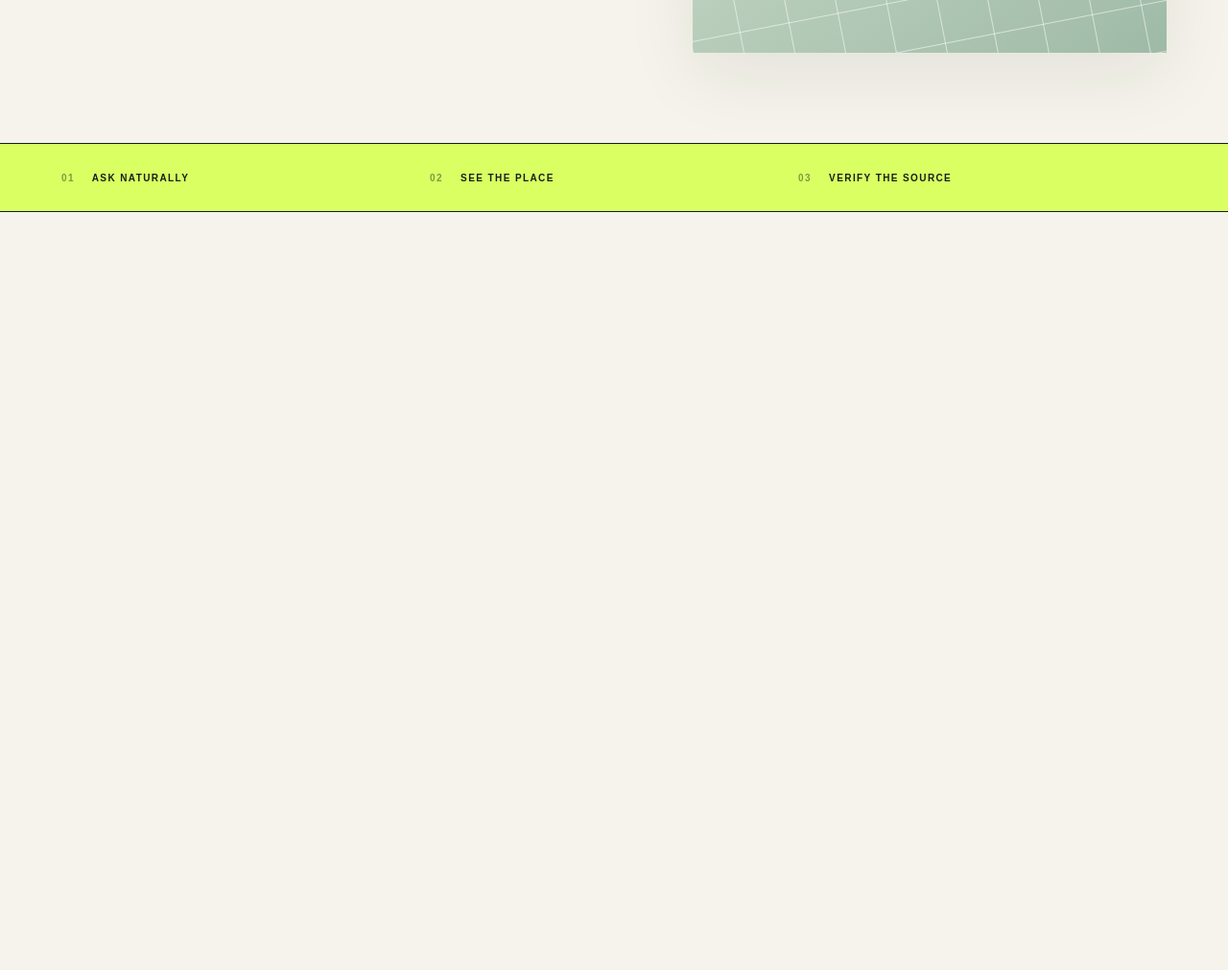
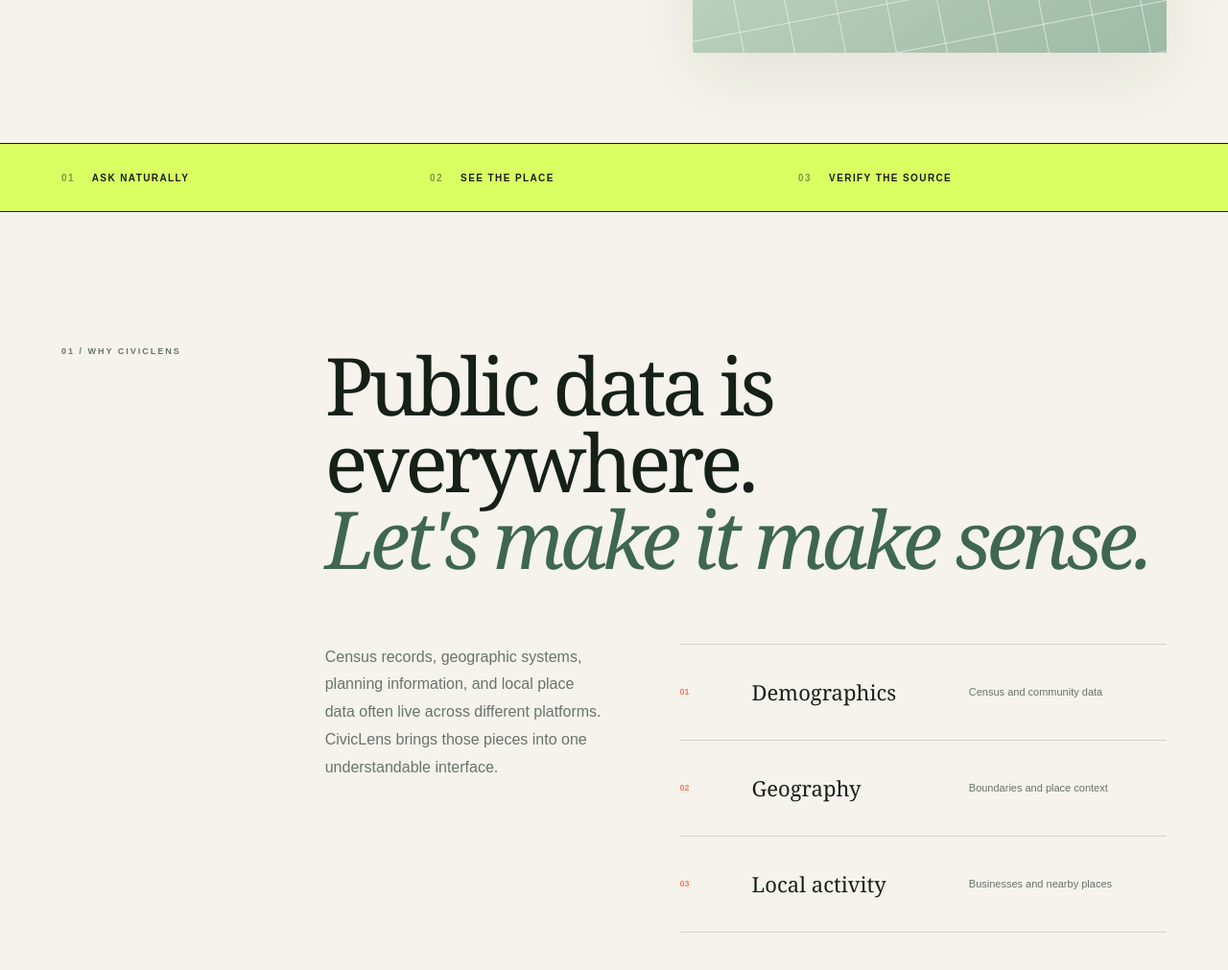
Before and after one commit to fanggs/silver-spring-intelligence, a plain HTML site: page page/index.html in a window 1280 px wide. Shown: the part 651-1662 px from the top of the page at 96% size. Before the commit the page ends 872 px from the top, so only its background shows below. Drawn offline with Linux system fonts and the light colour scheme.

Commit message:
extra descriptions added towards the end,

```diff
--- a/page/index.html
+++ b/page/index.html
@@ -212,6 +212,111 @@
 
         </section>
 
+
+        <section
+            class="mission-section"
+            id="about"
+        >
+
+            <div class="mission-label">
+
+                <p>
+                    01 / WHY CIVICLENS
+                </p>
+
+            </div>
+
+
+            <div class="mission-main">
+
+                <h2>
+
+                    Public data
+                    is everywhere.
+
+                    <em>
+                        Let's make it
+                        make sense.
+                    </em>
+
+                </h2>
+
+
+                <div class="mission-bottom">
+
+                    <p class="mission-description">
+
+                        Census records, geographic systems,
+                        planning information, and local place
+                        data often live across different
+                        platforms.
+
+                        CivicLens brings those pieces into one
+                        understandable interface.
+
+                    </p>
+
+
+                    <div class="source-stack">
+
+                        <div class="source-card">
+
+                            <span>
+                                01
+                            </span>
+
+                            <strong>
+                                Demographics
+                            </strong>
+
+                            <p>
+                                Census and community data
+                            </p>
+
+                        </div>
+
+
+                        <div class="source-card">
+
+                            <span>
+                                02
+                            </span>
+
+                            <strong>
+                                Geography
+                            </strong>
+
+                            <p>
+                                Boundaries and place context
+                            </p>
+
+                        </div>
+
+
+                        <div class="source-card">
+
+                            <span>
+                                03
+                            </span>
+
+                            <strong>
+                                Local activity
+                            </strong>
+
+                            <p>
+                                Businesses and nearby places
+                            </p>
+
+                        </div>
+
+                    </div>
+
+                </div>
+
+            </div>
+
+        </section>
+
     </main>
 
 
--- a/page/script.js
+++ b/page/script.js
@@ -13,6 +13,12 @@
 const navLinks =
     document.querySelectorAll(
         ".nav-links a"
+    );
+
+
+const sourceCards =
+    document.querySelectorAll(
+        ".source-card"
     );
 
 
@@ -112,3 +118,17 @@
 
     }
 );
+
+
+/*
+    Make the source rows keyboard
+    focusable for later interaction.
+*/
+
+sourceCards.forEach(
+    function(card) {
+
+        card.tabIndex = 0;
+
+    }
+);
--- a/page/style.css
+++ b/page/style.css
@@ -686,6 +686,181 @@
 
 
 /* -------------------- */
+/* MISSION SECTION      */
+/* -------------------- */
+
+.mission-section {
+    padding:
+        140px
+        5%
+        150px;
+
+    display: grid;
+
+    grid-template-columns:
+        minmax(160px, 0.7fr)
+        minmax(0, 3fr);
+
+    gap: 70px;
+
+    background:
+        var(--paper);
+}
+
+
+.mission-label p {
+    position: sticky;
+
+    top: 120px;
+
+    color:
+        var(--muted);
+
+    font-size: 9px;
+
+    font-weight: 800;
+
+    letter-spacing:
+        2px;
+}
+
+
+.mission-main h2 {
+    max-width: 1050px;
+
+    font-family:
+        Georgia,
+        "Times New Roman",
+        serif;
+
+    font-size:
+        clamp(
+            52px,
+            6.5vw,
+            96px
+        );
+
+    line-height:
+        0.96;
+
+    letter-spacing:
+        -4.5px;
+
+    font-weight: 400;
+}
+
+
+.mission-main h2 em {
+    display: block;
+
+    color:
+        var(--forest-light);
+
+    font-weight: 400;
+}
+
+
+.mission-bottom {
+    margin-top: 70px;
+
+    display: grid;
+
+    grid-template-columns:
+        minmax(260px, 0.8fr)
+        minmax(400px, 1.4fr);
+
+    gap: 80px;
+
+    align-items: start;
+}
+
+
+.mission-description {
+    color:
+        var(--muted);
+
+    font-size: 16px;
+
+    line-height: 1.8;
+}
+
+
+.source-stack {
+    border-top:
+        1px solid
+        var(--border);
+}
+
+
+.source-card {
+    min-height: 100px;
+
+    display: grid;
+
+    grid-template-columns:
+        55px
+        1fr
+        1fr;
+
+    gap: 20px;
+
+    align-items: center;
+
+    border-bottom:
+        1px solid
+        var(--border);
+
+    transition:
+        padding
+        0.25s,
+        background
+        0.25s;
+}
+
+
+.source-card:hover {
+    padding:
+        0
+        18px;
+
+    background:
+        var(--paper-dark);
+}
+
+
+.source-card > span {
+    color:
+        var(--coral);
+
+    font-size: 9px;
+
+    font-weight: 800;
+}
+
+
+.source-card strong {
+    font-family:
+        Georgia,
+        "Times New Roman",
+        serif;
+
+    font-size: 22px;
+
+    font-weight: 400;
+}
+
+
+.source-card p {
+    color:
+        var(--muted);
+
+    font-size: 11px;
+
+    line-height: 1.5;
+}
+
+
+/* -------------------- */
 /* BASIC RESPONSIVENESS */
 /* -------------------- */
 
@@ -707,6 +882,23 @@
     .hero-visual {
         min-height:
             430px;
+    }
+
+
+    .mission-section {
+        grid-template-columns:
+            1fr;
+    }
+
+
+    .mission-label p {
+        position: static;
+    }
+
+
+    .mission-bottom {
+        grid-template-columns:
+            1fr;
     }
 
 }
@@ -762,4 +954,32 @@
         gap: 14px;
     }
 
+
+    .mission-section {
+        padding-top:
+            90px;
+
+        padding-bottom:
+            100px;
+    }
+
+
+    .mission-main h2 {
+        letter-spacing:
+            -3px;
+    }
+
+
+    .source-card {
+        grid-template-columns:
+            40px
+            1fr;
+    }
+
+
+    .source-card p {
+        grid-column:
+            2;
+    }
+
 }
```
